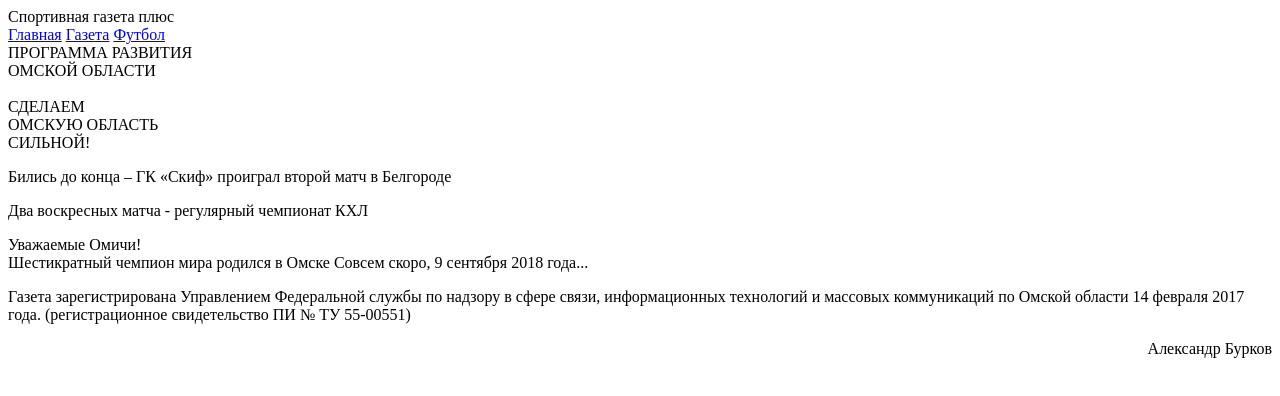
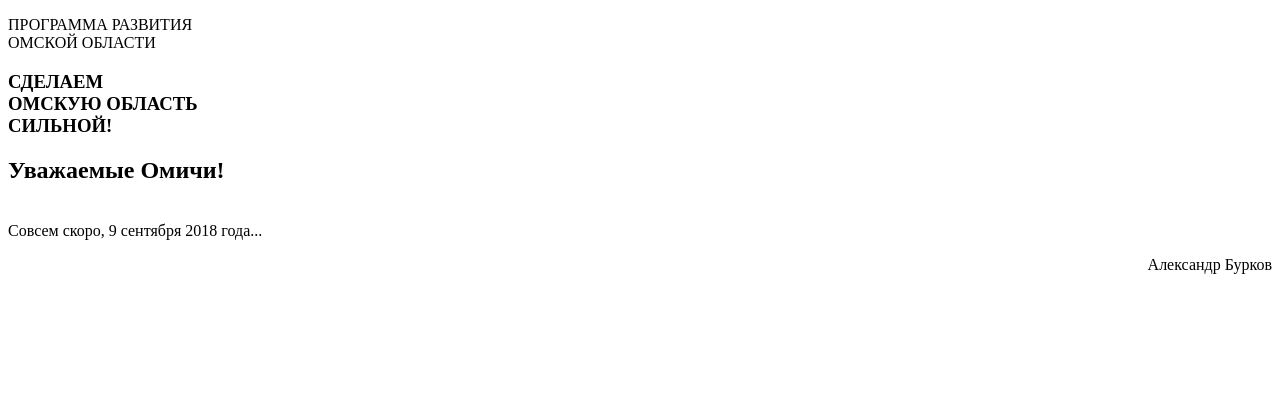
Before and after one commit to WebHeroSchool/Daily, a plain HTML site: page index.html in a window 1280 px wide. Drawn offline with Linux system fonts and the light colour scheme.

Commit message:
Update index.html

```diff
--- a/index.html
+++ b/index.html
@@ -1,38 +1,25 @@
 <!DOCTYPE html>
 <html>
   <body>
-    <header>Спортивная газета плюс
-      <article> <nav>
-        <a href='#'>Главная</a>
-        <a href='#'>Газета</a>
-        <a href='#'>Футбол</a>
-      </nav> </article>
     <header>
-ПРОГРАММА РАЗВИТИЯ
-<br> ОМСКОЙ ОБЛАСТИ
+    <p>
+    ПРОГРАММА РАЗВИТИЯ <br> ОМСКОЙ ОБЛАСТИ
+    </p>
     </header>
       <section>
-        <article> <br>
+        <article>
 
-<h>СДЕЛАЕМ <br> ОМСКУЮ ОБЛАСТЬ <br> СИЛЬНОЙ!
-          </h>
-          <p>
-            Бились  до конца – ГК «Скиф» проиграл второй матч в Белгороде
-          </p>
-          <aside>
-            <p>
-              Два воскресных матча - регулярный чемпионат КХЛ
-            </p>
-          </aside>
+<h1>СДЕЛАЕМ <br> ОМСКУЮ ОБЛАСТЬ <br> СИЛЬНОЙ!
+          </h1>
         </article>
           </section>
-          <main> <h>
-          Уважаемые Омичи!
-           <br> Шестикратный чемпион мира родился в Омске
-          Совсем скоро, 9 сентября 2018 года...
-          </h>    </main>
-<footer>
-    <p> Газета зарегистрирована Управлением Федеральной службы по надзору в сфере связи, информационных технологий и массовых коммуникаций по Омской области 14 февраля 2017 года. (регистрационное свидетельство ПИ № ТУ 55-00551)
-     <p style="text-align: right;"> Александр Бурков</p>
-     </footer> </body>
+
+         <h2>
+         Уважаемые Омичи!
+         </h2>
+          <p>
+          <br> Совсем скоро, 9 сентября 2018 года... </p>
+     <p style="text-align: right;"> Александр Бурков
+</p>
+      </body>
 </html>
```
